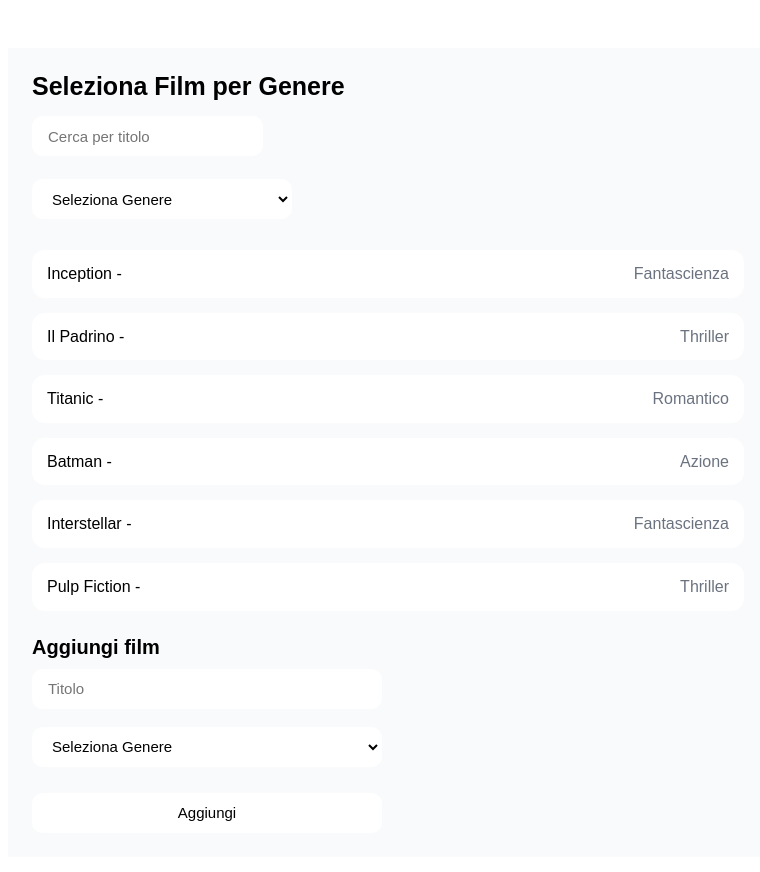
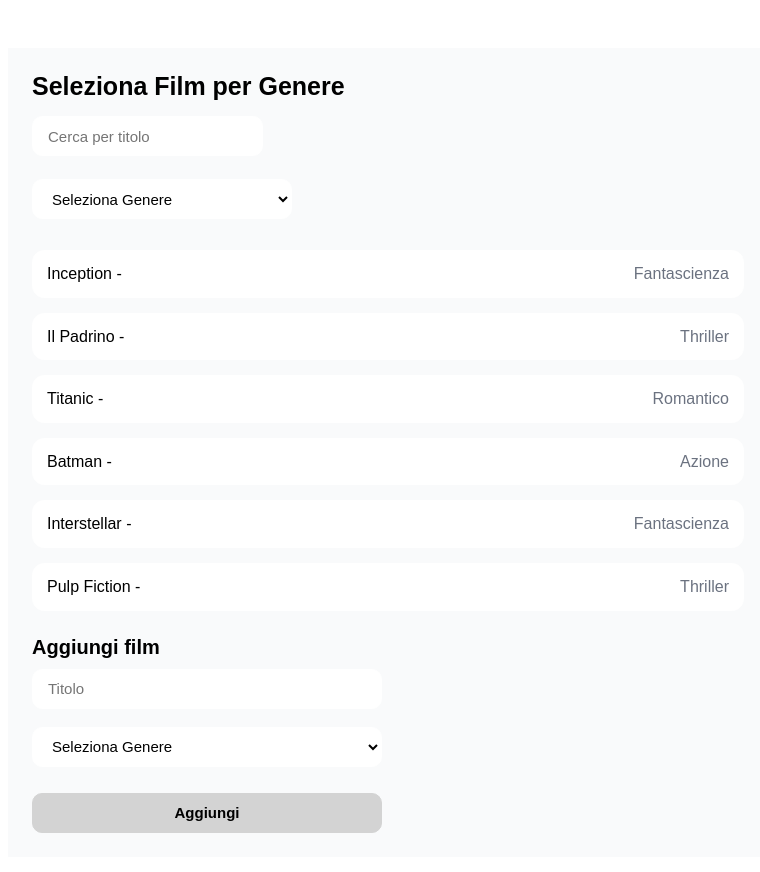
Before and after one commit to biancapcr/react-movie-filter, a React (Vite) app: page / in a window 1280 px wide. Shown: the top 872 px of the page, without its empty margins (252-1012 px from the left). Built offline with nearby package versions, Linux system fonts and the light colour scheme.

Commit message:
[feat] (style) add hover to Add button

```diff
--- a/src/index.css
+++ b/src/index.css
@@ -82,3 +82,21 @@
   border-color: #d1d5db;
   background: #fbfbfb;
 }
+
+.container form button[type="submit"] {
+  height: 40px;
+  padding: 0 15px;
+  border-radius: 10px;
+  border: 1px solid lightgray;
+  background: lightgray;
+  color: black;
+  font-weight: 600;
+  cursor: pointer;
+}
+
+
+.container form button[type="submit"]:hover {
+  background: grey;
+  border-color: grey;
+  box-shadow: 0 6px 16px rgba(35, 37, 41, 0.25);
+}
```
